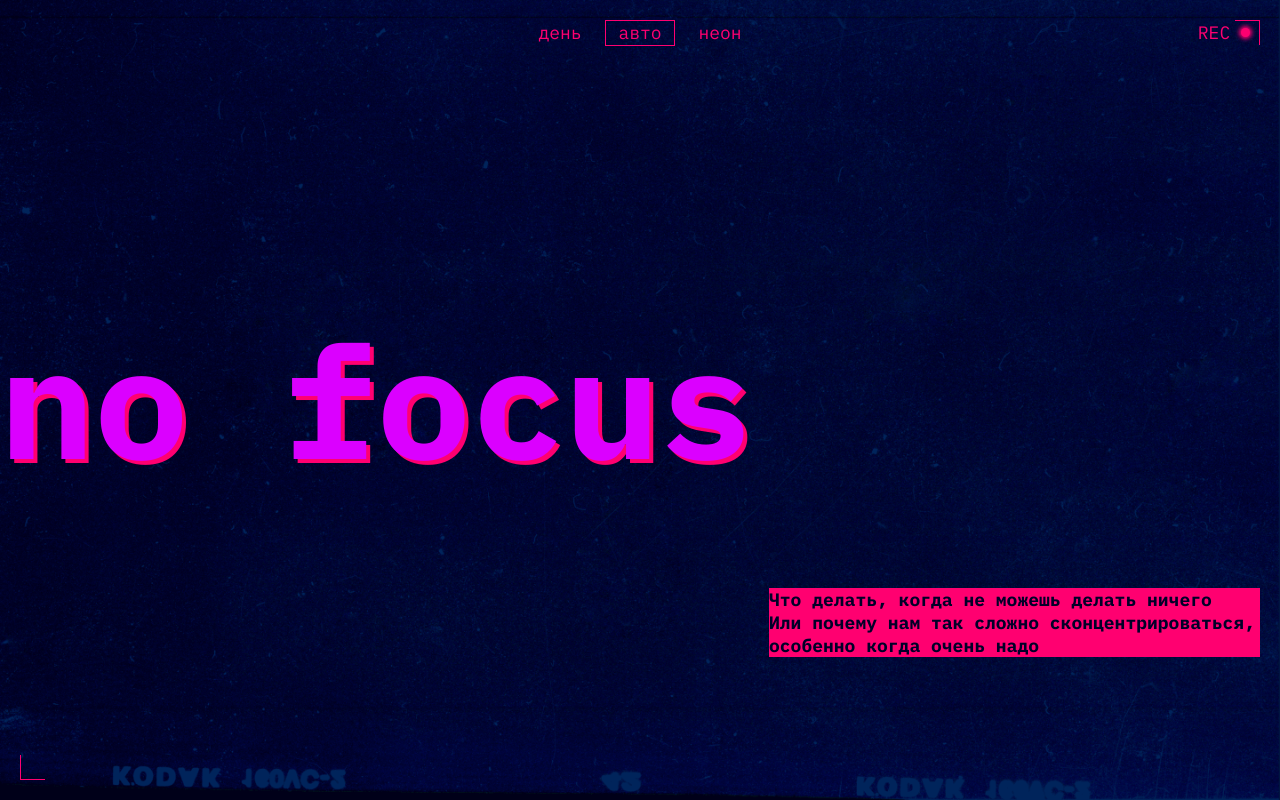
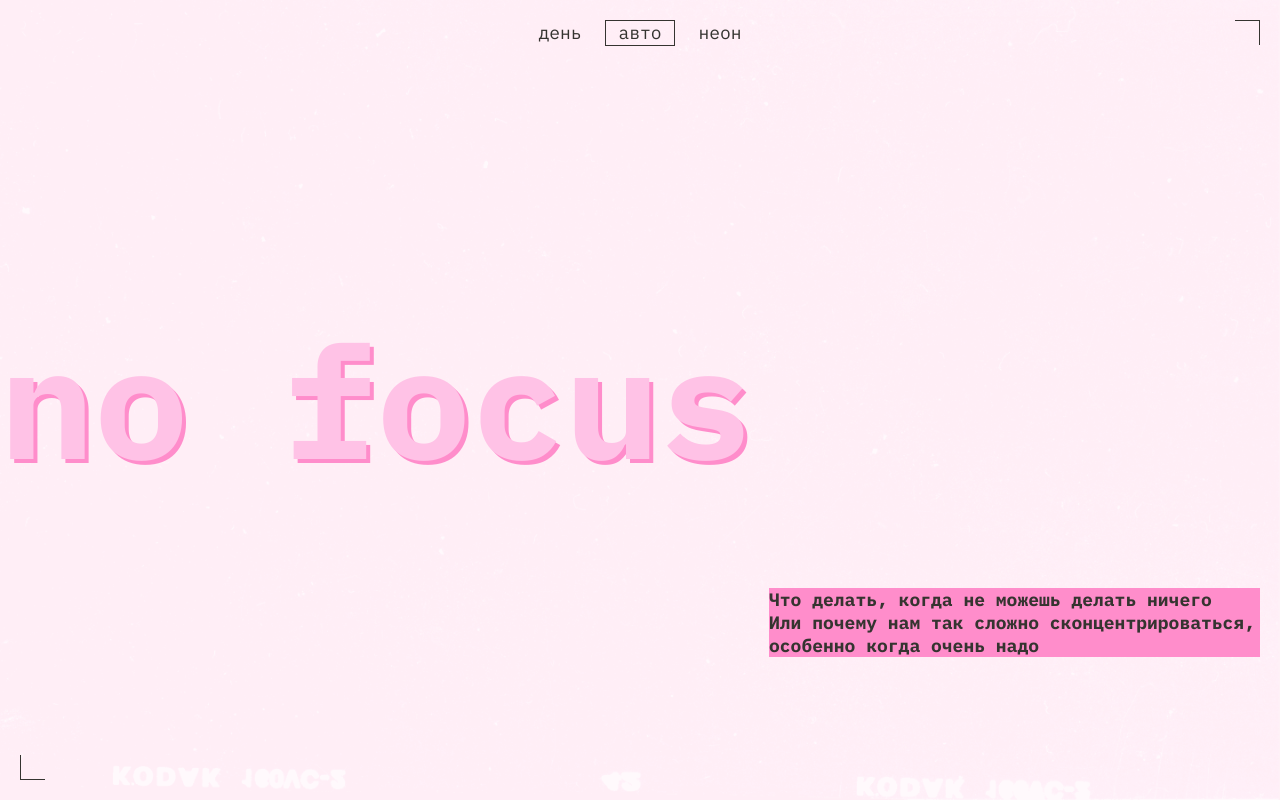
Before and after one commit to LazarevaVictoriaYandexMail/slozhno-sosredotochitsya-fd, a plain HTML site: page index.html in a window 1280 px wide. Shown: the top 800 px of the page. Drawn offline with Linux system fonts and the light colour scheme.

Commit message:
новые правки по ревью

```diff
--- a/index.html
+++ b/index.html
@@ -10,6 +10,7 @@
     <link rel="stylesheet" href="./styles/variables.css" />
     <link rel="stylesheet" href="./styles/globals.css" />
     <link rel="stylesheet" href="./styles/light.css" />
+    <link rel="stylesheet" href="./styles/dark.css" />
     <link rel="stylesheet" href="./styles/style.css" />
     <link rel="icon" href="./images/favicon.svg" type="image/svg+xml" />
     <link rel="apple-touch-icon" href="./images/mobile-icon.png" />
--- /dev/null
+++ b/styles/dark.css
@@ -0,0 +1,23 @@
+@media (prefers-color-scheme: dark) {
+:root.theme-dark {
+	 color-scheme: dark;
+	--heading-accent: #db00ff;
+	--bg-color: #000026;
+	--bg-image: url("../images/cover-image-dark.png");
+	--text: #f1b2ce;
+	--accent: #ff0070;
+	--section-accent-color: var(--accent);
+	--button-color: var(--accent);
+	--button-hover-border-color: #FF007066;
+	--heading-sec: #000028;
+	--size-base: 18px;
+	--size-s: 116px;
+	--size-m: 120px;
+	--size-l: 157px;
+	--weight-reg: 400;
+	--weight-bold: 700;
+	--lh-base: 23.4px;
+	--lh-btn: 18px;
+	--rec-decoration-visibility: visible;
+ }
+}
--- a/styles/light.css
+++ b/styles/light.css
@@ -1,3 +1,4 @@
+@media (prefers-color-scheme: light) {
   :root.theme-light {
     --heading-accent: #ffc2e6;
     --bg-color: #fdf2f7;
@@ -5,14 +6,8 @@
     --text: #353430;
     --accent: #ff8dcb;
     --section-accent-color: var(--text);
-  --button-hover-border-color: #32312D66;
+    --button-hover-border-color: #32312d66;
     --button-color: var(--text);
     --heading-sec: var(--text);
-  --size-base: 18px;
-  --size-h: clamp(7.25rem, 7.0115rem + 1.0178vw, 7.5rem);
-  --weight-reg: 400;
-  --weight-bold: 700;
-  --lh-base: 23.4px;
-  --lh-btn: 18px;
-  --rec-decoration-visibility: hidden;
   }
+}
--- a/styles/style.css
+++ b/styles/style.css
@@ -325,21 +325,3 @@ a:focus {
     gap: 20px;
   }
 }
-
-@media (prefers-color-scheme: dark) {
-  :root {
-    color-scheme: dark;
-  }
-}
-
-@media (prefers-color-scheme: light) {
-  :root {
-    color-scheme: light;
-  }
-}
-
-@media (prefers-color-scheme: no-preference) {
-  :root {
-    color-scheme: light;
-  }
-}
--- a/styles/variables.css
+++ b/styles/variables.css
@@ -1,13 +1,13 @@
 :root {
-  --heading-accent: #db00ff;
-  --bg-color: #000026;
-  --bg-image: url("../images/cover-image-dark.png");
-  --text: #f1b2ce;
-  --accent: #ff0070;
-  --section-accent-color: var(--accent);
-  --button-color: var(--accent);
-  --button-hover-border-color: #FF007066;
-  --heading-sec: #000028;
+  --heading-accent: #ffc2e6;
+  --bg-color: #fdf2f7;
+  --bg-image: url("../images/cover-image-light.png");
+  --text: #353430;
+  --accent: #ff8dcb;
+  --section-accent-color: var(--text);
+  --button-hover-border-color: #32312d66;
+  --button-color: var(--text);
+  --heading-sec: var(--text);
   --size-base: 18px;
   --size-s: 116px;
   --size-m: 120px;
@@ -16,9 +16,15 @@
   --weight-bold: 700;
   --lh-base: 23.4px;
   --lh-btn: 18px;
-  --rec-decoration-visibility: visible;
+  --rec-decoration-visibility: hidden;
 
   --typography-size-base: 18px;
   --typography-weight-regular: 400;
   --line-height-base: 23.4px;
 }
+
+@media (prefers-color-scheme: no-preference) {
+  :root {
+    color-scheme: light;
+  }
+}
```
Lines whose indentation alone changed are shown as unchanged.
